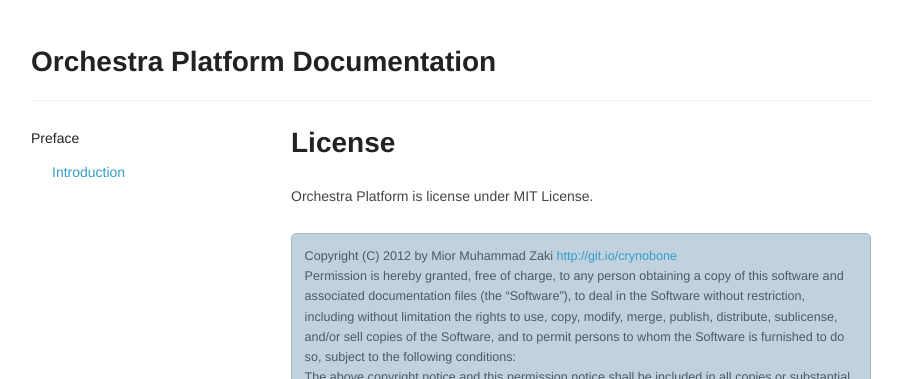
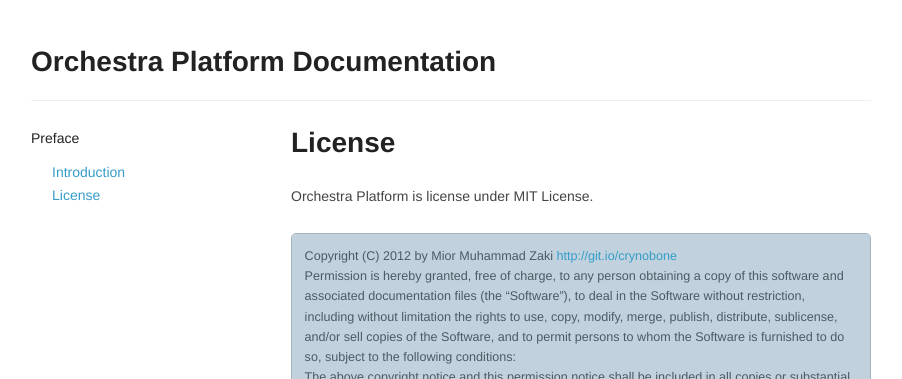
Before and after one commit to orchestral/docs, a Jekyll site: the page built from pages/license.md, in a window 1280 px wide. Shown: the top 379 px of the page, without its empty margins (189-1091 px from the left). Built offline with Jekyll 4.4.1, drawn with Linux system fonts in a browser that asks for light colours; nearby versions of some CDN libraries; Markdown is read by kramdown in place of the engine named in the settings.

Commit message:
Update License
Signed-off-by: crynobone <crynobone@gmail.com>

```diff
--- a/_includes/sidebar.md
+++ b/_includes/sidebar.md
@@ -1,2 +1,3 @@
-* Preface
+- Preface
 	- [Introduction](/)
+	- [License](/pages/license)
--- a/pages/license.md
+++ b/pages/license.md
@@ -1,6 +1,6 @@
 ---
 layout: default
-title: Installation
+title: License
 ---
 
 # License
```
